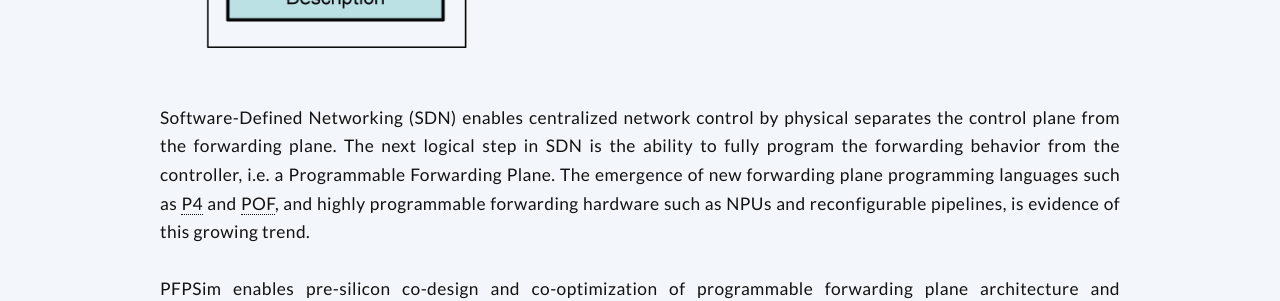
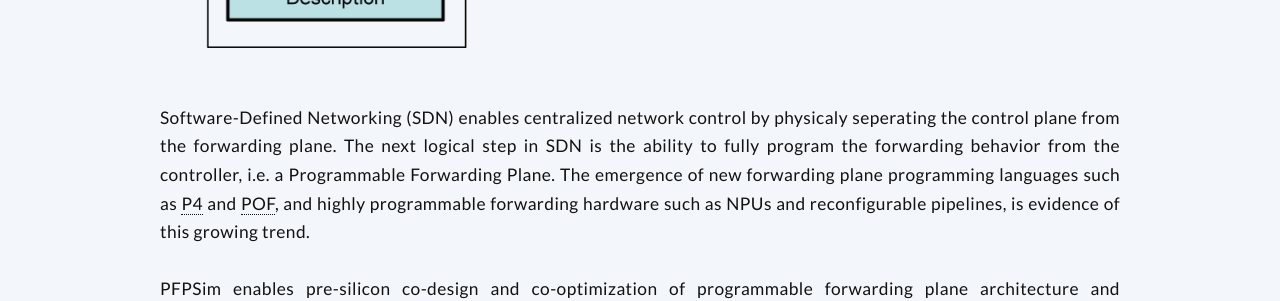
Before and after one commit to pfpsim/pfpsim.github.io, a Jekyll site: the page built from index.html, in a window 1280 px wide and 900 px high, scrolled down 1034 px. Shown: the part 153-454 px from the top of the window. Built offline with Jekyll 4.4.1, drawn with Linux system fonts in a browser that asks for light colours.

Commit message:
Update methodology.md

```diff
--- a/_includes/methodology.md
+++ b/_includes/methodology.md
@@ -1,6 +1,6 @@
 <img src ="https://raw.githubusercontent.com/pfpsim/pfpsim.github.io/master/images/banner-image.png" class = "responsiveimg centerimg">
 <br>
-Software-Defined Networking (SDN) enables centralized network control by physical separates the control plane from the forwarding plane. The next logical step in SDN is the ability to fully program the forwarding behavior from the controller, i.e. a Programmable Forwarding Plane. The emergence of new forwarding plane programming languages such as [P4](http://p4.org) and [POF](http://www.poforwarding.org), and highly programmable forwarding hardware such as NPUs and reconfigurable pipelines, is evidence of this growing trend.
+Software-Defined Networking (SDN) enables centralized network control by physicaly seperating the control plane from the forwarding plane. The next logical step in SDN is the ability to fully program the forwarding behavior from the controller, i.e. a Programmable Forwarding Plane. The emergence of new forwarding plane programming languages such as [P4](http://p4.org) and [POF](http://www.poforwarding.org), and highly programmable forwarding hardware such as NPUs and reconfigurable pipelines, is evidence of this growing trend.
 
 <br>
 PFPSim enables pre-silicon co-design and co-optimization of programmable forwarding plane architecture and applications as seen in the figure above. The forwarding plane designer specifies a mapping between the application (written in P4, C or C++) and the forwarding architecture (described in a simple architecture description language). A model generator (pfpgen) auto-generates a host-compiled simulation binary from the forwarding plane specification. A powerful debugger (pfpdb) enables the designer to debug their application running on a model of the target architecture. The user can also program observers to generate interesting simulation metrics such as packet latency, memory footprint, power consumption etc. to guide pre-silicon optimization of both the application and the forwarding architecture.
```
